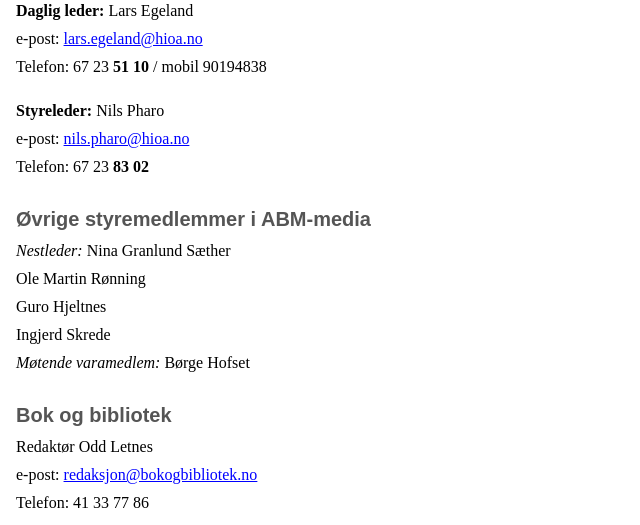
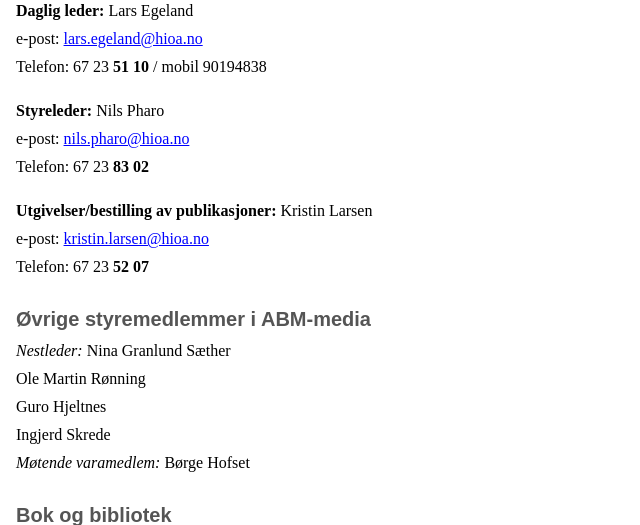
Before and after one commit to eirikhanssen/abm-media.no, a PHP site: page /kontakt.php in a window 1280 px wide. Shown: the part 389-914 px from the top of the page, without its empty margins (0-640 px from the left). Run offline with PHP 8.4, Linux system fonts and the light colour scheme.

Commit message:
update contact info

```diff
--- a/kontakt.php
+++ b/kontakt.php
@@ -8,7 +8,6 @@
     <style type="text/css">
         table.program th {
             vertical-align: top;
-
         }
         table.program {line-height: 1.75rem;}
         table.program td {padding-left: 2rem;}
@@ -40,6 +39,11 @@
         <p><strong>Styreleder:</strong> Nils Pharo <br/>
 e-post: <a href="mailto:nils.pharo@hioa.no">nils.pharo@hioa.no</a><br/>
 Telefon: 67 23 <strong>83 02</strong></p>
+
+        <p><strong>Utgivelser/bestilling av publikasjoner:</strong> Kristin Larsen <br/>
+e-post: <a href="mailto:kristin.larsen@hioa.no">kristin.larsen@hioa.no</a><br/>
+Telefon: 67 23 <strong>52 07</strong></p>
+
    <h2>&Oslash;vrige styremedlemmer i ABM-media</h2>
    <ul class="styre">
        <li><em>Nestleder:</em> Nina Granlund S&aelig;ther</li>
```
